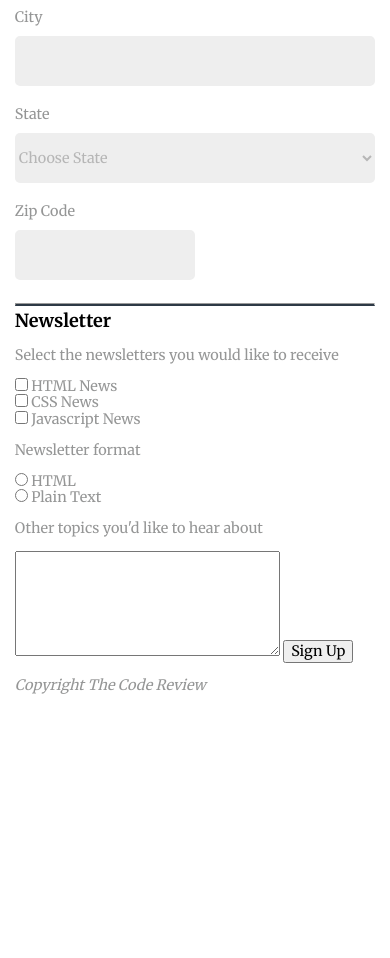
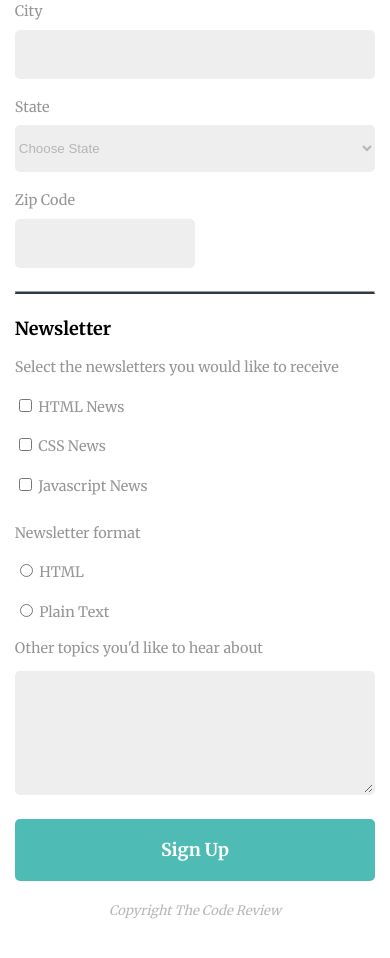
Before and after one commit to DShulkin/Project3_Online_Registration_Form, a plain HTML site: page index.html in a window 390 px wide. Shown: the part 658-1616 px from the top of the page. Before the commit the page ends 1375 px from the top, so only its background shows below. Drawn offline with Linux system fonts and the light colour scheme.

Commit message:
mobile almost done

```diff
--- a/index.html
+++ b/index.html
@@ -116,8 +116,7 @@
 
             <hr>
 
-            <fieldset>
-                <div class="format">
+            <fieldset class="form2">
                     <legend>Newsletter</legend>
                         <ul>
                          <p>Select the newsletters you would like to receive</p>
@@ -138,11 +137,10 @@
                             <label for="format2">Plain Text</label></li>
 
                         <p>Other topics you'd like to hear about</p>
-                        <textarea name="" id="suggestions" cols="30" rows="6"></textarea>
+                        <textarea name="" id="suggestions" cols="32" rows="6"></textarea>
                         <button type="submit">Sign Up</button>
                         <p><i>Copyright The Code Review</i></p>
                     </ul>
-                 </div>
             </fieldset>
         </form>
 </body>
--- a/styles.css
+++ b/styles.css
@@ -54,6 +54,8 @@ hr {
     margin: 0 15px;
     border-bottom: 2px solid #2d3945;
 }
+
+
 /* ---------------------------- */
 
 
@@ -100,7 +102,7 @@ select:invalid {
     color: #b6b6b6;
 }
 
-input, select {
+input, select, textarea {
     border: none;
     background-color:#eeeeee;
     border-radius: 5px;
@@ -108,7 +110,8 @@ input, select {
 }
 
 input[type="text"],
-input[type="email"] {
+input[type="email"],
+textarea {
     padding-left: 20px;
     border: 2px solid #eeeeee; /* prevents focus border from moving labels*/
 }
@@ -135,6 +138,50 @@ input[id=zip] {
 
   }
 
-  .textarea {
-      border-radius: 5px;
-  }
+hr:nth-child(2) {
+    margin-bottom: 25px;
+}
+
+.form2 {
+    display: flex;
+    flex-direction: column;
+}
+
+.form2 ul {
+    margin-top: 0;
+}
+
+.form2 ul li {
+    margin: 20px 0;
+}
+
+.form2 ul p:nth-of-type(2) {
+    padding: 10px 0 0 0;
+}
+
+textarea,
+button{
+    width: 100%;
+}
+
+button[type="submit"] {
+    font-family: 'Merriweather', serif;
+    font-size: 1.23em;
+    background-color: #4ebbb5;
+    color: #fff;
+    border: none;
+    padding: 20px;
+    border-radius: 5px;
+    font-weight: 600;
+    text-align: center;
+    cursor: pointer;
+    margin-top:20px;
+    margin-bottom: 10px;
+}
+
+button + p {
+    text-align: center;
+    margin-bottom:100px;
+    color: #bab7b7;
+    font-size: .9em;
+}
```
Also changed, not shown: mobile-form.png, normalize.css.
